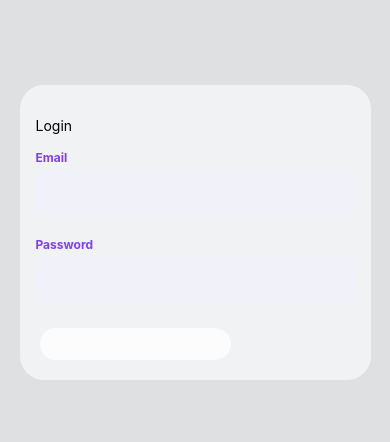
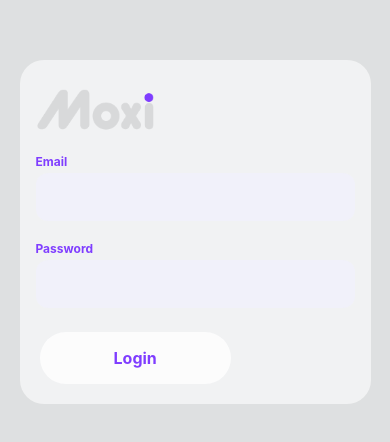
Before and after one commit to ChrisJoshRoberts/expense-tracker, a React Native app: screen /Login in a window 390 px wide. Shown: the part 182-624 px from the top of the page. Built offline with nearby package versions, Linux system fonts and the light colour scheme.

Commit message:
adding logi to suthform button

```diff
--- a/App.js
+++ b/App.js
@@ -65,7 +65,7 @@ function AuthStack() {
   return (
     <>
       <StatusBar style="dark" />
-      <Stack.Navigator initialRouteName='Onboarding' screenOptions={{
+      <Stack.Navigator initialRouteName='Login' screenOptions={{
         headerShown: false
       }}>
         <Stack.Screen name="Onboarding" component={OnboardingScreen} />
--- a/components/Auth/AuthContent.js
+++ b/components/Auth/AuthContent.js
@@ -2,10 +2,12 @@ import { StyleSheet, Text, View } from 'react-native'
 import React from 'react'
 import AuthForm from './AuthForm'
 
-const AuthContent = () => {
+const AuthContent = ({isLogin}) => {
   return (
     <View>
-      <AuthForm />
+      <AuthForm
+        isLogin={isLogin}
+      />
     </View>
   )
 }
--- a/components/Auth/AuthForm.js
+++ b/components/Auth/AuthForm.js
@@ -1,8 +1,9 @@
 import { StyleSheet, Text, View } from 'react-native'
 import React from 'react'
 import Input from '../ManageExpense/Input'
+import Button from '../ExpensesOutput/UI/Button'
 
-const AuthForm = () => {
+const AuthForm = ({isLogin}) => {
   return (
     <View>
       <Input
@@ -12,10 +13,10 @@ const AuthForm = () => {
         label={'Password'}
         secure
       />
+      <Button>{isLogin ? 'Login' : 'Sign up'}</Button>
     </View>
   )
 }
-
 export default AuthForm
 
 const styles = StyleSheet.create({})
--- a/components/ManageExpense/DropDownInput.js
+++ b/components/ManageExpense/DropDownInput.js
@@ -121,6 +121,7 @@ const DropDownInput = ({onSelectItem, valueDropdown, isValid}) => {
     <>
       <Text style={[styles.label, isValid && styles.labelError]}>Category</Text>
       <DropDownPicker
+        searchable={true}
         open={open}
         value={value}
         items={items}
--- a/screens/Auth/LoginScreen.js
+++ b/screens/Auth/LoginScreen.js
@@ -1,6 +1,7 @@
-import { SafeAreaView, StyleSheet, Text, View } from 'react-native'
+import { Image, SafeAreaView, StyleSheet, Text, View } from 'react-native'
 import React from 'react'
 import { LinearGradient } from 'expo-linear-gradient'
+import logo from '../../assets/onboarding/logo.png'
 
 import AuthContent from '../../components/Auth/AuthContent'
 import Button from '../../components/ExpensesOutput/UI/Button'
@@ -15,9 +16,8 @@ const LoginScreen = () => {
           >
       <SafeAreaView style={styles.container}>
         <View style={styles.authCard}>
-          <Text style={{paddingVertical: 16}}>{'Login'}</Text>
-          <AuthContent />
-          <Button></Button>
+          <Image source={logo} resizeMode='contain' style={{ width: 120 }} />
+          <AuthContent isLogin />
         </View>
       </SafeAreaView>
     </LinearGradient>
```
